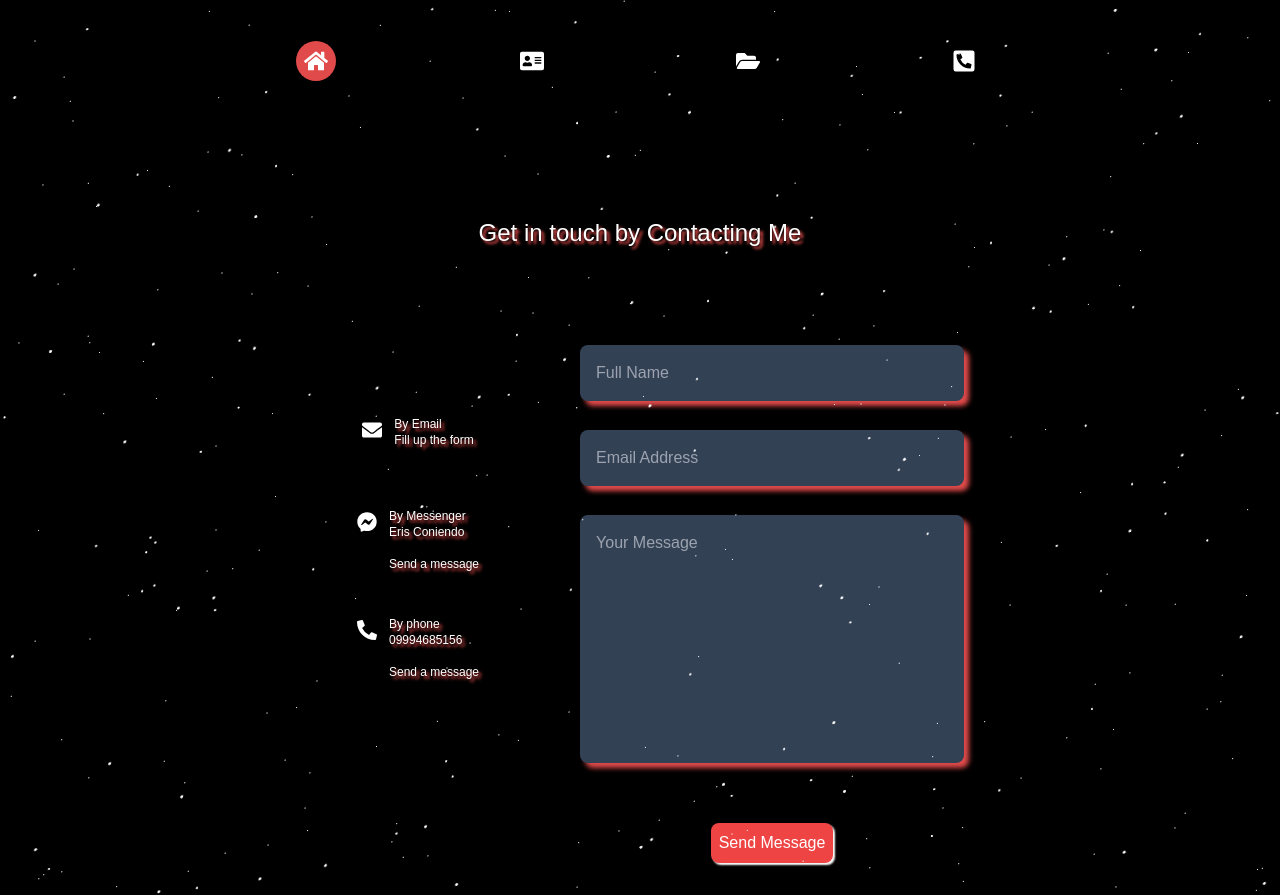
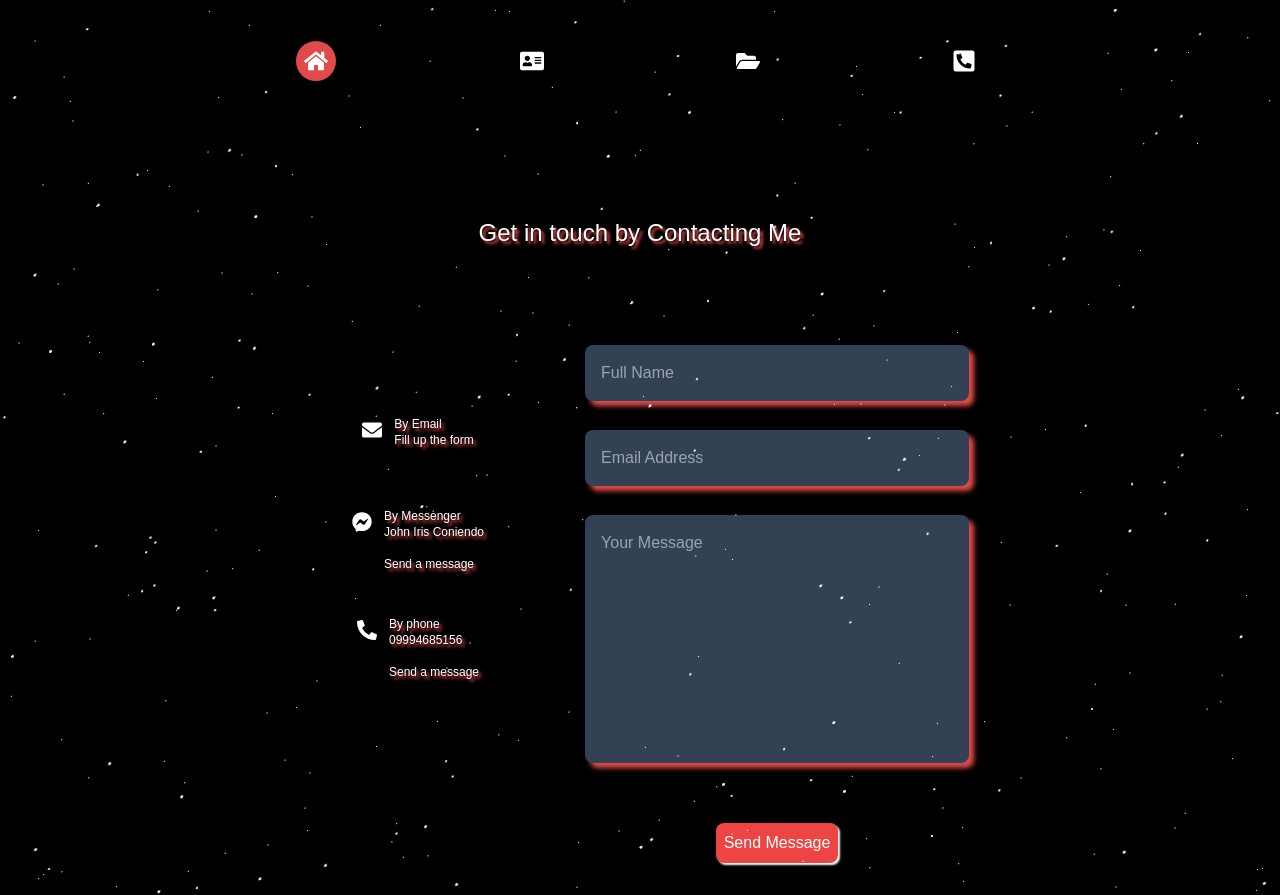
Before and after one commit to yazin24/React-portfolio, a React (Create React App) app: page /Contactme in a window 1280 px wide. Built offline with nearby package versions, Linux system fonts and the light colour scheme.

Commit message:
Update Contact.jsx
change name from Eris Coniendo to John Iris Coniendo

```diff
--- a/src/pages/Contact.jsx
+++ b/src/pages/Contact.jsx
@@ -47,7 +47,7 @@ const Contact = () => {
             </div>
             <div>
               <h3 className="hidden md:block">By Messenger</h3>
-              <h4 className="hidden md:block">Eris Coniendo</h4>
+              <h4 className="hidden md:block">John Iris Coniendo</h4>
               <br />
               <a href="https://m.me/johniris.coniendo" className="hidden md:block">Send a message</a>
             </div>
```
